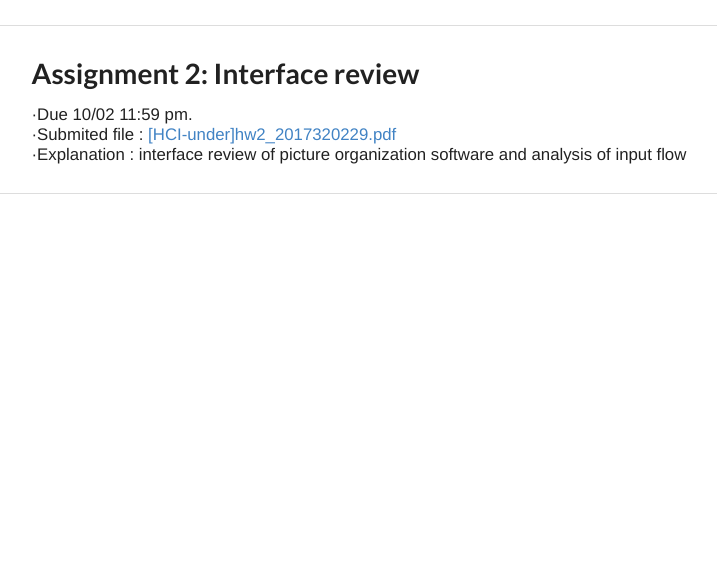
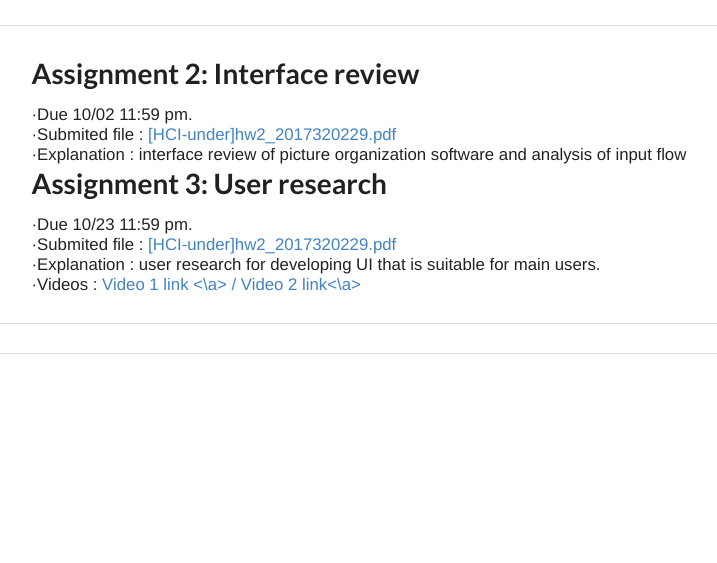
Before and after one commit to liamgak/pleaseLask, a Flask app: page /hci in a window 1280 px wide. Shown: the part 265-828 px from the top of the page, without its empty margins (45-762 px from the left). Run offline with Flask 2, Linux system fonts and the light colour scheme; some libraries are stand-ins or nearby versions.

Commit message:
Update HCI.html

```diff
--- a/FlaskWebProject1/templates/HCI.html
+++ b/FlaskWebProject1/templates/HCI.html
@@ -45,5 +45,15 @@
       ·Submited file : <a href="https://drive.google.com/open?id=1M-OBfT8yQ4nQPooropIE82SGH2XgFMCn">[HCI-under]hw2_2017320229.pdf</a><br>
       ·Explanation : interface review of picture organization software and analysis of input flow
     </div>
+	<div class="ui main container" style="font-size:1.2em;">
+      <h1>Assignment 3: User research</h1>
+      ·Due 10/23 11:59 pm.<br>
+      ·Submited file : <a href="https://drive.google.com/file/d/1F0NXKxyp_V1fcB73Lwer9eTHN1dpIJ8D/view?usp=sharing">[HCI-under]hw2_2017320229.pdf</a><br>
+      ·Explanation : user research for developing UI that is suitable for main users.<br>
+      ·Videos : <a
+href="https://drive.google.com/file/d/1ZFnSVfgFf3X-pt5lnzHKuxUxwT8m9LCc/view?usp=sharing">Video 1 link <\a> /  <a
+href="https://drive.google.com/file/d/1F0NXKxyp_V1fcB73Lwer9eTHN1dpIJ8D/view?usp=sharing">Video 2 link<\a> <br>
+    </div>
+<div class="ui section divider"></div>
 <div class="ui section divider"></div>
 </body>
```
